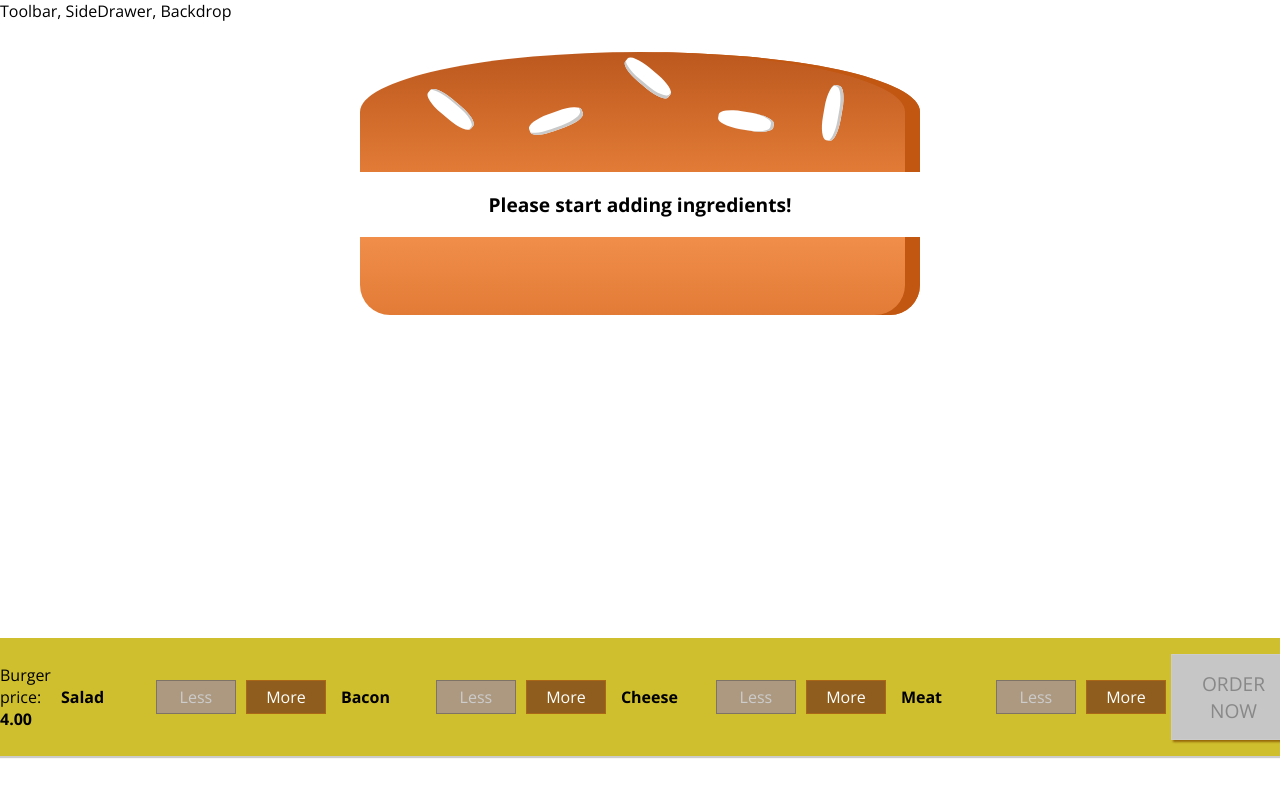
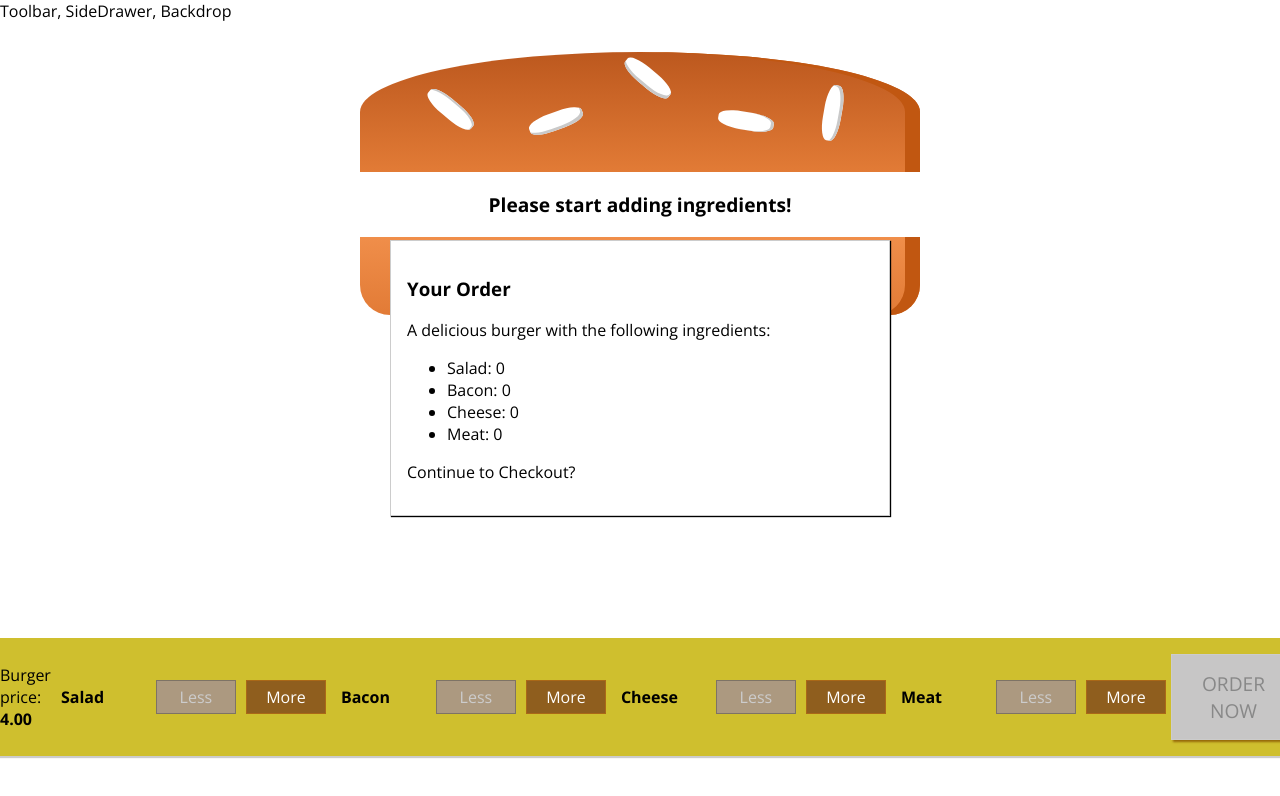
Before and after one commit to asachan2707/burger-builder-react-app, a React app: page / in a window 1280 px wide. Shown: the top 796 px of the page. Built offline with nearby package versions, Linux system fonts and the light colour scheme.

Commit message:
Added Order summary Modal

```diff
--- /dev/null
+++ b/src/components/Burger/BuildControls/OrderSummary/OrderSummary.js
@@ -0,0 +1,27 @@
+import React from 'react';
+import Aux from '../../../../hoc/Auxilliry';
+
+const orderSummary = props => {
+    const ingredientSummary = Object.keys(props.ingredients)
+        .map(key => {
+            return (
+                <li>
+                    <span key={key} style={{ textTransform: 'capitalize' }}>{key}</span>: {props.ingredients[key]}
+                </li>
+            )
+        });
+        console.log('ingredientSummary:: ', ingredientSummary);
+
+    return (
+        <Aux>
+            <h3>Your Order</h3>
+            <p>A delicious burger with the following ingredients: </p>
+            <ul>
+                {ingredientSummary}
+            </ul>
+            <p>Continue to Checkout?</p>
+        </Aux>
+    )
+}
+
+export default orderSummary;
--- /dev/null
+++ b/src/components/Layout/UI/Modal/Modal.css
@@ -0,0 +1,20 @@
+.Modal {
+  position: fixed;
+  z-index: 500;
+  background-color: white;
+  width: 70%;
+  border: 1px solid #ccc;
+  box-shadow: 1px 1px 1px black;
+  padding: 16px;
+  left: 15%;
+  top: 30%;
+  box-sizing: border-box;
+  transition: all 0.3s ease-out;
+}
+
+@media (min-width: 600px) {
+  .Modal {
+    width: 500px;
+    left: calc(50% - 250px);
+  }
+}
--- /dev/null
+++ b/src/components/Layout/UI/Modal/Modal.js
@@ -0,0 +1,10 @@
+import React from 'react';
+import classes from './Modal.css'
+
+const modal = props => (
+    <div className={classes.Modal}>
+        {props.children}
+    </div>
+)
+
+export default modal;
--- a/src/containers/BurgerBuilder/BurgerBuilder.js
+++ b/src/containers/BurgerBuilder/BurgerBuilder.js
@@ -1,8 +1,9 @@
 import React, { Component } from 'react';
-
 import Aux from '../../hoc/Auxilliry';
 import Burger from '../../components/Burger/Burger';
 import BuildControls from '../../components/Burger/BuildControls/BuildControls';
+import Modal from '../../components/Layout/UI/Modal/Modal';
+import OrderSummary from '../../components/Burger/BuildControls/OrderSummary/OrderSummary';
 
 const INGREDIENT_PRICES = {
     salad: 0.5,
@@ -74,6 +75,9 @@
         }
         return (
             <Aux>
+                <Modal>
+                    <OrderSummary ingredients={this.state.ingredients} />
+                </Modal>
                 <Burger ingredients={this.state.ingredients} />
                 <BuildControls
                     ingredientAdded={this.addIngredientHandler}
```
Also changed, not shown: src/components/Layout/UI/Backdrop/Backdrop.js (added).
